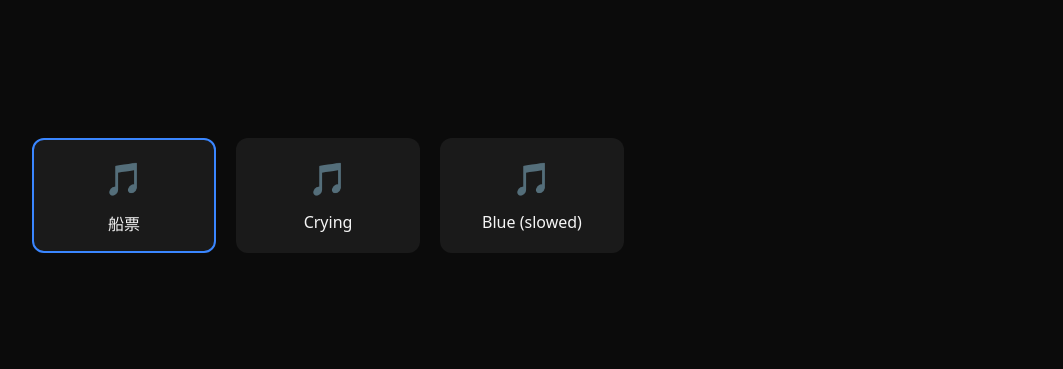
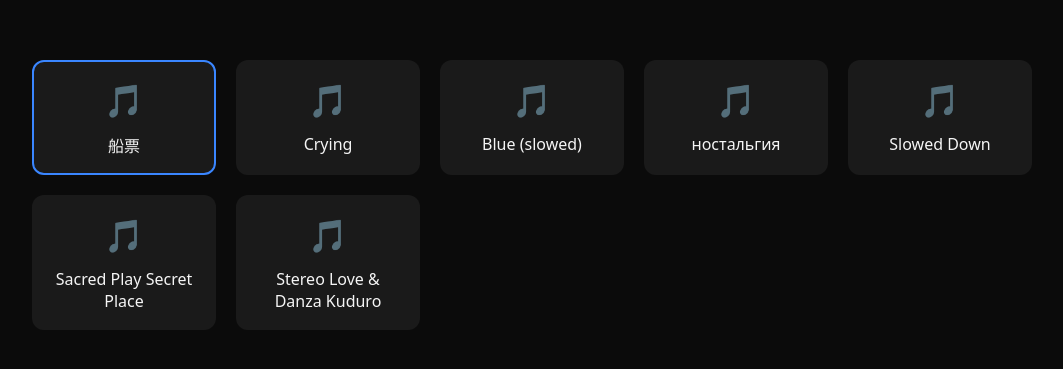
Before and after one commit to andyckt/SongPlayer.io, a plain HTML site: page index.html in a window 1280 px wide. Shown: the part 225-594 px from the top of the page, without its empty margins (108-1171 px from the left). Drawn offline with Linux system fonts and the light colour scheme.

Commit message:
added more songs

```diff
--- a/index.html
+++ b/index.html
@@ -32,7 +32,11 @@
       const songs = [
         { title: "船票", src: "./public/song.mp3" },
         { title: "Crying", src: "./public/SaveTik.co_7505711974253874489.mp3" },
-        { title: "Blue (slowed)", src: "./public/blue (slowed down) [jnL6PJM5TNo].mp3" }
+        { title: "Blue (slowed)", src: "./public/blue (slowed down) [jnL6PJM5TNo].mp3" },
+        { title: "ностальгия", src: "./public/russiansong.MP3" },
+        { title: "Slowed Down", src: "./public/Slow Down 0.8 Madnap [HiJHuRWj0jw].mp3" },
+        { title: "Sacred Play Secret Place", src: "./public/Sacred Play Secret Place [XX2gPs44fxg].mp3" },
+        { title: "Stereo Love & Danza Kuduro", src: "./public/Stereo Love x Danza Kuduro ｜ Edward Maya x Don Omar, Lucenzo ｜ Jimmy Dalby Mashup [QOxM2_7D5xs].mp3" }
       ];
       let currentSongIndex = 0;
       // Track clicks for double-tap detection
```
Also changed, not shown: 4 other files.
